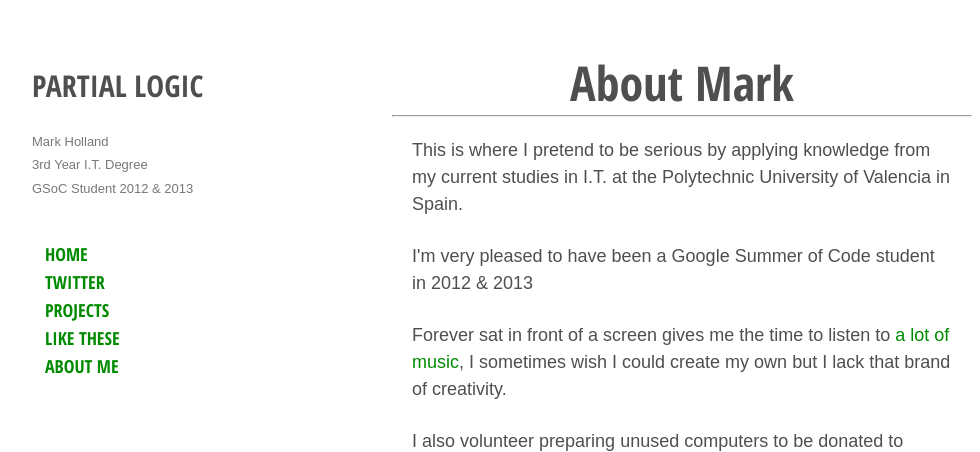
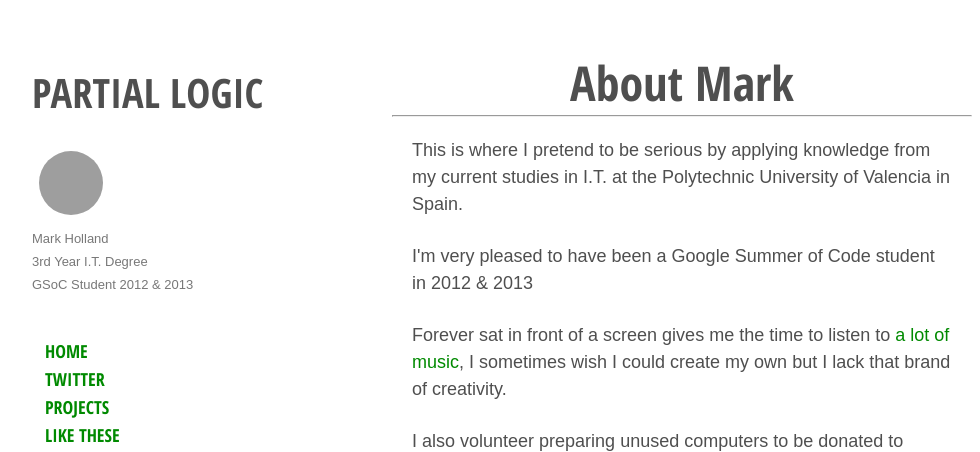
Before and after one commit to markholland/Partial-Logic, a PHP site: page /about in a window 1280 px wide. Shown: the top 452 px of the page, without its empty margins (148-1128 px from the left). Run offline with PHP 8.4, Linux system fonts and the light colour scheme; grey boxes are pictures that could not be loaded.

Commit message:
Added circular avatar to rest of pages

```diff
--- a/app/views/about.html.php
+++ b/app/views/about.html.php
@@ -16,6 +16,9 @@
 <body>
  <aside>
   <h1><a href="<?php echo site_url() ?>"><?php echo config('blog.title') ?></a></h1>
+  <a href="http://twitter.com/_markholland" class="circle">
+	<img height="64" width="64" src="http://twitter.com/api/users/profile_image?screen_name=_markholland" alt="Mark Holland">
+</a>
   <p class="description"><?php echo config('blog.description')?></p>
   <ul>
   <li><a href="<?php echo site_url() ?>">Home</a></li>
--- a/app/views/layout.html.php
+++ b/app/views/layout.html.php
@@ -16,9 +16,11 @@
 <body>
  <aside>
  <h1><a href="<?php echo site_url() ?>"><?php echo config('blog.title') ?></a></h1>
+
  <a href="http://twitter.com/_markholland" class="circle">
 	<img height="64" width="64" src="http://twitter.com/api/users/profile_image?screen_name=_markholland" alt="Mark Holland">
 </a>
+
  <p class="description"><?php echo config('blog.description')?></p>
  <ul>
  <li><a href="<?php echo site_url() ?>">Home</a></li>
--- a/app/views/likethese.html.php
+++ b/app/views/likethese.html.php
@@ -16,6 +16,9 @@
 <body>
  <aside>
  <h1><a href="<?php echo site_url() ?>"><?php echo config('blog.title') ?></a></h1>
+ <a href="http://twitter.com/_markholland" class="circle">
+	<img height="64" width="64" src="http://twitter.com/api/users/profile_image?screen_name=_markholland" alt="Mark Holland">
+</a>
  <p class="description"><?php echo config('blog.description')?></p>
  <ul>
  <li><a href="<?php echo site_url() ?>">Home</a></li>
--- a/app/views/projects.html.php
+++ b/app/views/projects.html.php
@@ -16,6 +16,9 @@
 <body>
  <aside>
  <h1><a href="<?php echo site_url() ?>"><?php echo config('blog.title') ?></a></h1>
+ <a href="http://twitter.com/_markholland" class="circle">
+	<img height="64" width="64" src="http://twitter.com/api/users/profile_image?screen_name=_markholland" alt="Mark Holland">
+</a>
  <p class="description"><?php echo config('blog.description')?></p>
  <ul>
  <li><a href="<?php echo site_url() ?>">Home</a></li>
--- a/assets/css/style_about.css
+++ b/assets/css/style_about.css
@@ -171,6 +171,54 @@ aside p.author{
 }
 
 
+aside body {
+  background: #212833;
+	font: 100 14px sans-serif;
+	color: #000;
+  text-shadow: 0 1px 1px rgba(255,255,255,0.1);
+	text-align: center;
+}
+::-moz-selection {
+  background: rgba(0,0,0,0.1);
+}
+::selection {
+  background: rgba(0,0,0,0.1);
+}
+aside h1 {
+  font-weight: 100;
+  font-size: 2.7em;
+}
+aside h3 {
+  color: #111222;
+  font-size: 1.6em;
+}
+
+
+/* Circle Avatar Styles */
+
+.circle {
+	line-height: 0;		/* remove line-height */
+	display: inline-block;	/* circle wraps image */
+	margin: 5px;
+  border: 2px solid rgba(255,255,255,0.4);
+	border-radius: 50%;	/* relative value */
+	/*box-shadow: 0px 0px 5px rgba(0,0,0,0.4);*/
+	transition: linear 0.25s;
+  height: 64px;
+  width: 64px;
+}
+.circle img {
+	border-radius: 50%;	/* relative value for
+				   adjustable image size */
+}
+.circle:hover {
+	transition: ease-out 0.2s;
+  border: 2px solid rgba(255,255,255,0.8);
+  -webkit-transition: ease-out 0.2s;
+}
+a.circle {
+  color: transparent;
+} /* IE fix: removes blue border */
 
 
 /*----------------------------
```
Also changed, not shown: assets/css/style.css (+25 -0 lines), assets/css/style_likethese.css (+48 -0 lines), assets/css/style_projects.css (+48 -0 lines), app/views/post.html.php (line endings or trailing spaces).
